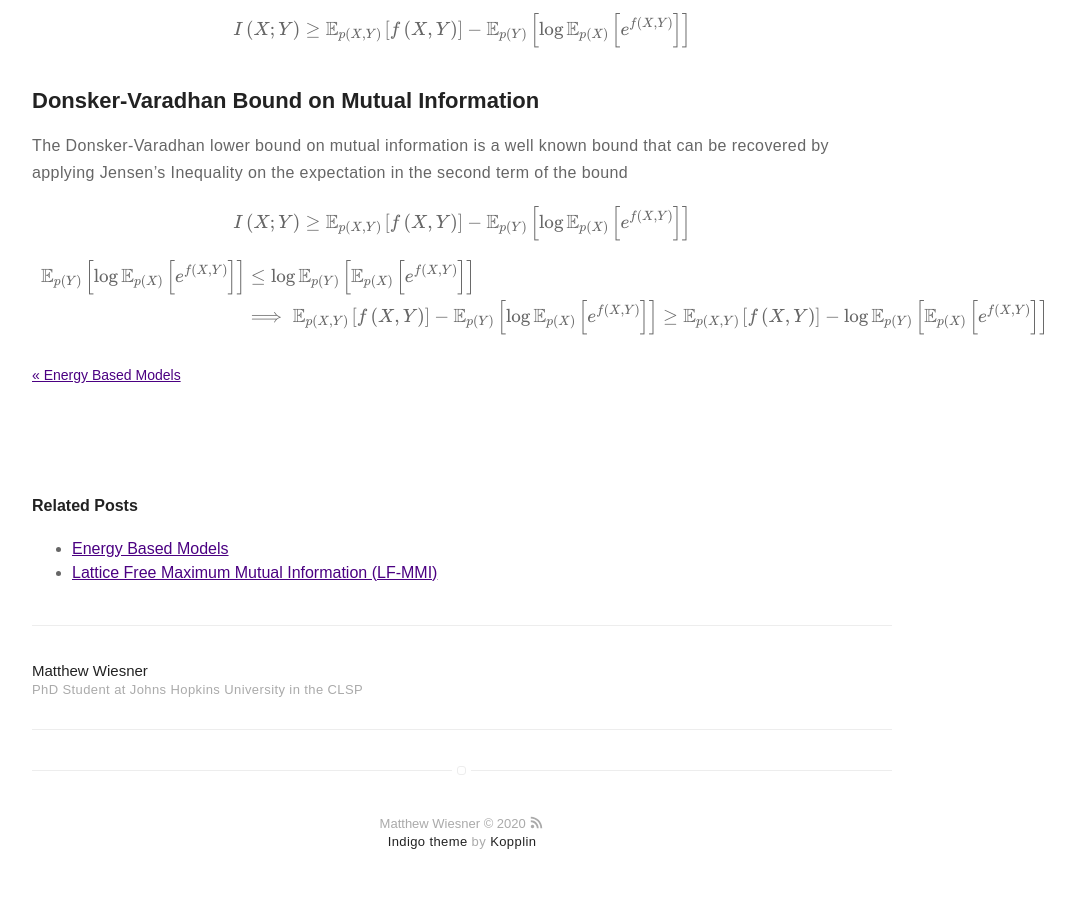
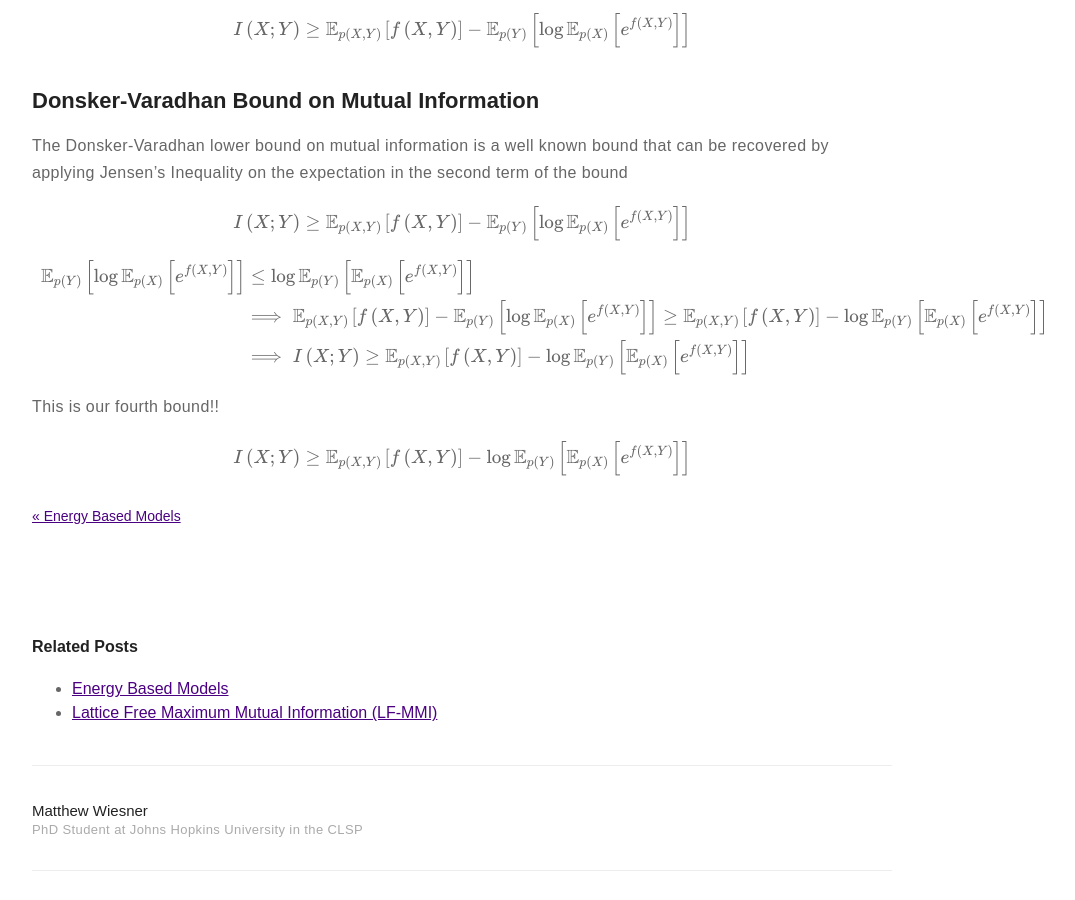
Before and after one commit to m-wiesner/m-wiesner.github.io, a Jekyll site: the page built from _posts/2020-10-30-Variational-Bounds-on-Mutual-Information.markdown, in a window 1280 px wide and 900 px high, scrolled down 2171 px. Shown: the whole window, without its empty margins (178-1253 px from the left). Built offline with Jekyll 4.4.1, drawn with Linux system fonts in a browser that asks for light colours; formulas are drawn with MathJax 3.

Commit message:
Update 2020-10-30-Variational-Bounds-on-Mutual-Information.markdown

```diff
--- a/_posts/2020-10-30-Variational-Bounds-on-Mutual-Information.markdown
+++ b/_posts/2020-10-30-Variational-Bounds-on-Mutual-Information.markdown
@@ -84,4 +84,9 @@ $$I\left(X; Y\right) \geq \mathbb{E}_{p\left(X, Y\right)}\left[f\left(X, Y\right
 $$\begin{align}
 \mathbb{E}_{p\left(Y\right)}\left[\log{\mathbb{E}_{p\left(X\right)}\left[e^{f\left(X, Y\right)}\right]}\right] &\leq \log{\mathbb{E}_{p\left(Y\right)}\left[\mathbb{E}_{p\left(X\right)}\left[e^{f\left(X, Y\right)}\right]\right]} \\
 &\implies \mathbb{E}_{p\left(X, Y\right)}\left[f\left(X, Y\right)\right] - \mathbb{E}_{p\left(Y\right)}\left[\log{\mathbb{E}_{p\left(X\right)}\left[e^{f\left(X, Y\right)}\right]}\right] \geq \mathbb{E}_{p\left(X, Y\right)}\left[f\left(X, Y\right)\right] - \log{\mathbb{E}_{p\left(Y\right)}\left[\mathbb{E}_{p\left(X\right)}\left[e^{f\left(X, Y\right)}\right]\right]} \\
+&\implies I\left(X; Y\right) \geq \mathbb{E}_{p\left(X, Y\right)}\left[f\left(X, Y\right)\right] - \log{\mathbb{E}_{p\left(Y\right)}\left[\mathbb{E}_{p\left(X\right)}\left[e^{f\left(X, Y\right)}\right]\right]}
 \end{align}$$
+
+This is our fourth bound!!
+
+$$I\left(X; Y\right) \geq \mathbb{E}_{p\left(X, Y\right)}\left[f\left(X, Y\right)\right] - \log{\mathbb{E}_{p\left(Y\right)}\left[\mathbb{E}_{p\left(X\right)}\left[e^{f\left(X, Y\right)}\right]\right]}$$
```
